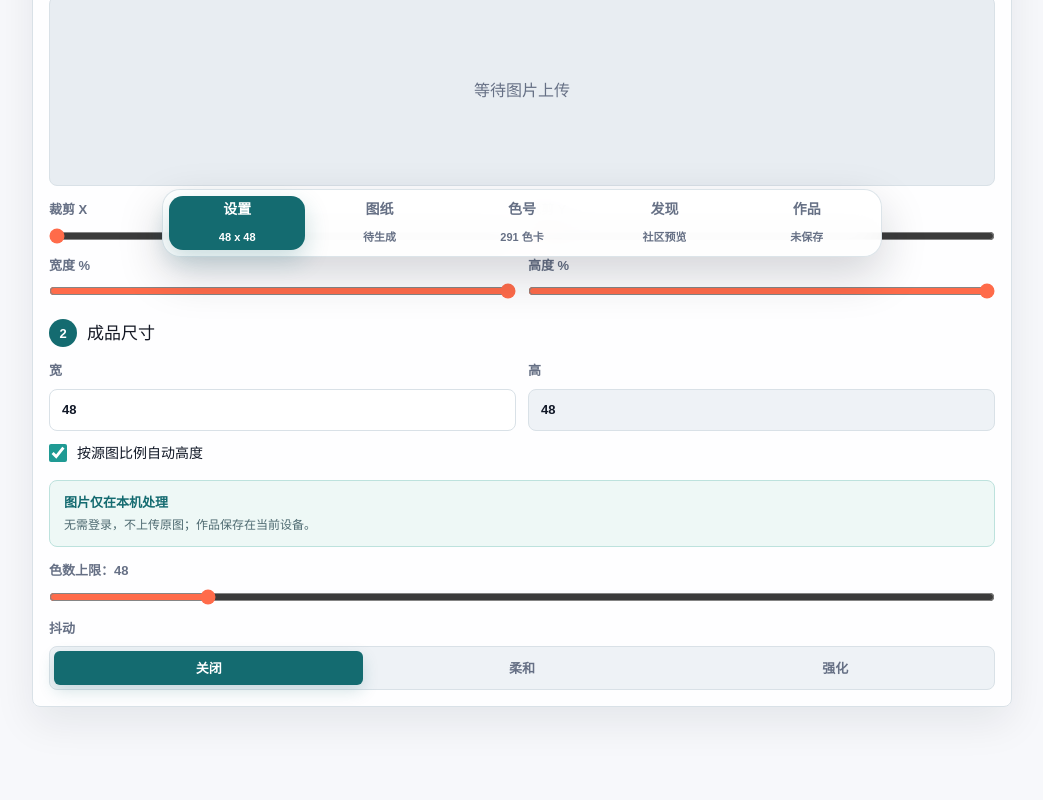
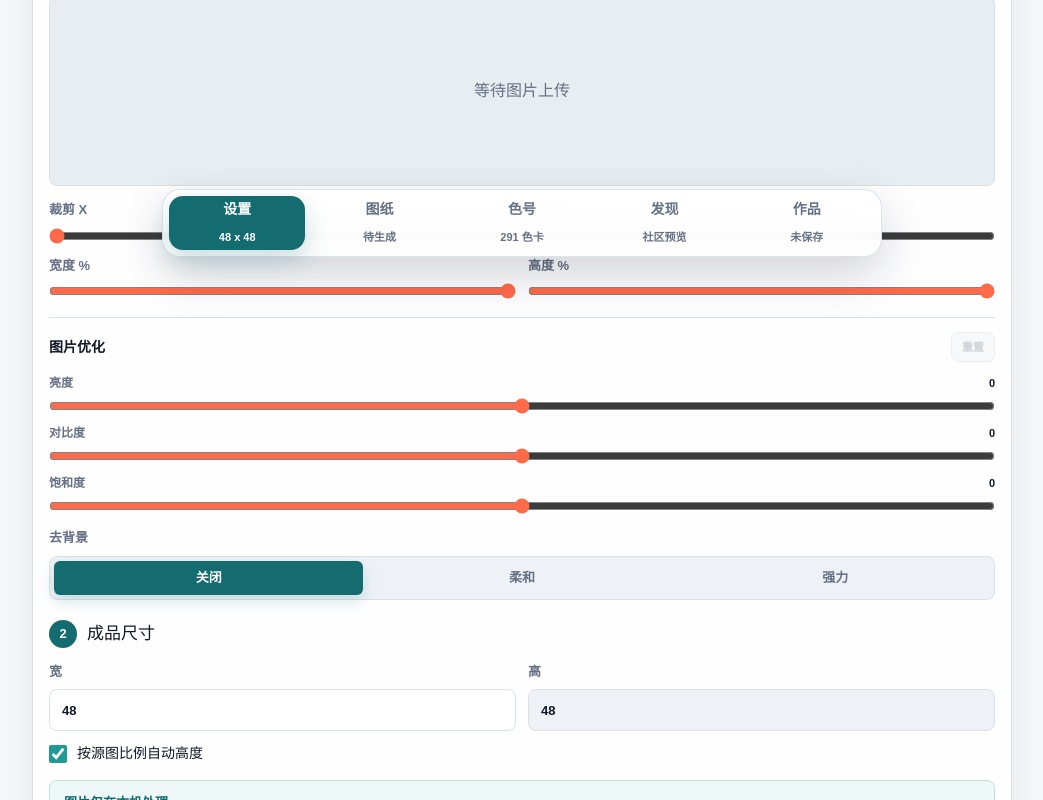
Before and after one commit to moirakk/bead-pattern-studio, a Next.js app: page / in a window 1280 px wide. Shown: the part 531-1331 px from the top of the page, without its empty margins (118-1161 px from the left). Built offline with nearby package versions, Linux system fonts and the light colour scheme.

Commit message:
Add image preprocessing controls

```diff
--- a/app/BeadPatternApp.tsx
+++ b/app/BeadPatternApp.tsx
@@ -28,11 +28,13 @@ import {
 } from "@/lib/projects/library";
 import {
   buildPattern,
+  adjustImagePixels,
   canRedoPattern,
   canUndoPattern,
   colorDistance,
   commitPattern,
   createPatternHistory,
+  DEFAULT_IMAGE_ADJUSTMENTS,
   hexToRgb,
   makeMard221Palette,
   makeMard291Palette,
@@ -46,6 +48,7 @@ import {
   undoPattern,
   type BeadColor,
   type DitherMode,
+  type ImageAdjustments,
   type Pattern,
   type PatternHistory,
   type RGB,
@@ -199,6 +202,7 @@ export function BeadPatternApp() {
   const [colorLimit, setColorLimit] = useState(48);
   const [ditherMode, setDitherMode] = useState<DitherMode>("none");
   const [crop, setCrop] = useState<Crop>({ x: 0, y: 0, width: 100, height: 100 });
+  const [imageAdjustments, setImageAdjustments] = useState<ImageAdjustments>(DEFAULT_IMAGE_ADJUSTMENTS);
   const [patternHistory, setPatternHistory] = useState<PatternHistory>(() => createPatternHistory(null));
   const [selectedCode, setSelectedCode] = useState("H7");
   const [activeCell, setActiveCell] = useState<number | null>(null);
@@ -325,7 +329,8 @@ export function BeadPatternApp() {
           b: Math.round(data[index + 2] * alpha + 251 * (1 - alpha)),
         });
       }
-      const nextPattern = buildPattern(pixels, gridWidth, gridHeight, palette, colorLimit, { ditherMode });
+      const adjustedPixels = adjustImagePixels(pixels, gridWidth, gridHeight, imageAdjustments);
+      const nextPattern = buildPattern(adjustedPixels, gridWidth, gridHeight, palette, colorLimit, { ditherMode });
       setPatternHistory((current) => resetPatternHistory(current, nextPattern));
       setActiveCell(null);
       setSelection(null);
@@ -334,7 +339,7 @@ export function BeadPatternApp() {
       setStatus(`已生成 ${gridWidth} x ${gridHeight}，共 ${gridWidth * gridHeight} 颗豆，${ditherLabel}。`);
     }, 120);
     return () => window.clearTimeout(timer);
-  }, [sourceImage, gridWidth, gridHeight, palette, colorLimit, ditherMode, crop, hasUsablePalette]);
+  }, [sourceImage, gridWidth, gridHeight, palette, colorLimit, ditherMode, crop, imageAdjustments, hasUsablePalette]);
 
   useEffect(() => {
     const canvas = sourcePreviewRef.current;
@@ -465,6 +470,10 @@ export function BeadPatternApp() {
     });
   }
 
+  function updateImageAdjustment<K extends keyof ImageAdjustments>(key: K, value: ImageAdjustments[K]) {
+    setImageAdjustments((current) => ({ ...current, [key]: value }));
+  }
+
   function handlePaletteUpload(event: ChangeEvent<HTMLInputElement>) {
     const file = event.target.files?.[0];
     if (!file) return;
@@ -551,6 +560,7 @@ export function BeadPatternApp() {
         gridHeight,
         colorLimit,
         ditherMode,
+        imageAdjustments,
         crop,
         selectedCode,
         paletteName,
@@ -585,6 +595,7 @@ export function BeadPatternApp() {
     setGridHeight(project.settings.gridHeight);
     setColorLimit(project.settings.colorLimit);
     setDitherMode(project.settings.ditherMode);
+    setImageAdjustments(project.settings.imageAdjustments ?? DEFAULT_IMAGE_ADJUSTMENTS);
     setCrop(project.settings.crop);
     setSelectedCode(projectHasUsablePalette ? project.settings.selectedCode : "H7");
     setPatternHistory((current) => resetPatternHistory(current, projectHasUsablePalette ? project.pattern : null));
@@ -1441,6 +1452,40 @@ export function BeadPatternApp() {
               高度 %
               <input type="range" min="10" max="100" value={crop.height} onChange={(event) => updateCrop("height", Number(event.target.value))} />
             </label>
+          </div>
+
+          <div className="image-adjustment-header">
+            <strong>图片优化</strong>
+            <button type="button" onClick={() => setImageAdjustments(DEFAULT_IMAGE_ADJUSTMENTS)} disabled={
+              imageAdjustments.brightness === 0 &&
+              imageAdjustments.contrast === 0 &&
+              imageAdjustments.saturation === 0 &&
+              imageAdjustments.backgroundRemoval === "none"
+            }>重置</button>
+          </div>
+          <div className="image-adjustment-grid">
+            <label>
+              <span>亮度</span><b>{imageAdjustments.brightness > 0 ? "+" : ""}{imageAdjustments.brightness}</b>
+              <input type="range" min="-40" max="40" value={imageAdjustments.brightness} onChange={(event) => updateImageAdjustment("brightness", Number(event.target.value))} />
+            </label>
+            <label>
+              <span>对比度</span><b>{imageAdjustments.contrast > 0 ? "+" : ""}{imageAdjustments.contrast}</b>
+              <input type="range" min="-40" max="40" value={imageAdjustments.contrast} onChange={(event) => updateImageAdjustment("contrast", Number(event.target.value))} />
+            </label>
+            <label>
+              <span>饱和度</span><b>{imageAdjustments.saturation > 0 ? "+" : ""}{imageAdjustments.saturation}</b>
+              <input type="range" min="-60" max="60" value={imageAdjustments.saturation} onChange={(event) => updateImageAdjustment("saturation", Number(event.target.value))} />
+            </label>
+          </div>
+          <div className="mode-field image-background-mode">
+            <span>去背景</span>
+            <div className="mode-toggle" role="group" aria-label="去背景强度">
+              {([[
+                "none", "关闭",
+              ], ["soft", "柔和"], ["strong", "强力"]] as [ImageAdjustments["backgroundRemoval"], string][]).map(([mode, label]) => (
+                <button key={mode} type="button" className={imageAdjustments.backgroundRemoval === mode ? "active" : ""} aria-pressed={imageAdjustments.backgroundRemoval === mode} onClick={() => updateImageAdjustment("backgroundRemoval", mode)}>{label}</button>
+              ))}
+            </div>
           </div>
 
           <div className="panel-title compact">
--- a/app/globals.css
+++ b/app/globals.css
@@ -294,6 +294,68 @@ button:disabled {
 input[type="range"] {
   width: 100%;
   accent-color: var(--coral);
+}
+
+.image-adjustment-header {
+  display: flex;
+  gap: 12px;
+  align-items: center;
+  justify-content: space-between;
+  margin-top: 18px;
+  padding-top: 14px;
+  border-top: 1px solid var(--line);
+}
+
+.image-adjustment-header strong {
+  color: var(--ink);
+  font-size: 14px;
+}
+
+.image-adjustment-header button {
+  min-height: 30px;
+  padding: 0 10px;
+  color: var(--teal-dark);
+  background: #fff;
+  border: 1px solid var(--line);
+  border-radius: 7px;
+  font-size: 11px;
+  font-weight: 800;
+}
+
+.image-adjustment-header button:disabled {
+  color: #9aa6ad;
+  background: #f1f4f5;
+}
+
+.image-adjustment-grid {
+  display: grid;
+  gap: 10px;
+  margin-top: 12px;
+}
+
+.image-adjustment-grid label {
+  display: grid;
+  grid-template-columns: minmax(0, 1fr) auto;
+  gap: 6px 10px;
+  align-items: center;
+  color: var(--muted);
+  font-size: 12px;
+  font-weight: 700;
+}
+
+.image-adjustment-grid b {
+  min-width: 28px;
+  color: var(--ink);
+  font-size: 11px;
+  text-align: right;
+}
+
+.image-adjustment-grid input {
+  grid-column: 1 / -1;
+}
+
+.image-background-mode {
+  margin-top: 12px;
 }
 
 .number-row {
--- a/lib/pattern/index.ts
+++ b/lib/pattern/index.ts
@@ -2,4 +2,5 @@ export * from "./color";
 export * from "./history";
 export * from "./palette";
 export * from "./pattern";
+export * from "./preprocess";
 export type * from "./types";
--- /dev/null
+++ b/lib/pattern/preprocess.ts
@@ -0,0 +1,112 @@
+import { colorDistance, rgbToLab } from "./color";
+import type { RGB } from "./types";
+
+export type BackgroundRemovalMode = "none" | "soft" | "strong";
+
+export type ImageAdjustments = {
+  brightness: number;
+  contrast: number;
+  saturation: number;
+  backgroundRemoval: BackgroundRemovalMode;
+};
+
+export const DEFAULT_IMAGE_ADJUSTMENTS: ImageAdjustments = {
+  brightness: 0,
+  contrast: 0,
+  saturation: 0,
+  backgroundRemoval: "none",
+};
+
+const PAPER_BACKGROUND: RGB = { r: 247, g: 248, b: 251 };
+
+export function adjustImagePixels(
+  pixels: RGB[],
+  width: number,
+  height: number,
+  adjustments: ImageAdjustments,
+): RGB[] {
+  if (pixels.length !== width * height) {
+    throw new Error(`Expected ${width * height} image pixels, received ${pixels.length}.`);
+  }
+
+  const brightness = clamp(adjustments.brightness, -40, 40) * 2.2;
+  const contrastInput = clamp(adjustments.contrast, -40, 40) * 2;
+  const contrastFactor = (259 * (contrastInput + 255)) / (255 * (259 - contrastInput));
+  const saturationFactor = 1 + clamp(adjustments.saturation, -60, 60) / 100;
+  const backgroundLab = adjustments.backgroundRemoval === "none" ? null : rgbToLab(averageCornerColor(pixels, width, height));
+  const backgroundThreshold = adjustments.backgroundRemoval === "strong" ? 23 : 12;
+  const feather = adjustments.backgroundRemoval === "strong" ? 11 : 7;
+
+  return pixels.map((pixel) => {
+    if (backgroundLab) {
+      const distance = colorDistance(rgbToLab(pixel), backgroundLab);
+      if (distance <= backgroundThreshold) return { ...PAPER_BACKGROUND };
+      if (distance < backgroundThreshold + feather) {
+        const keep = (distance - backgroundThreshold) / feather;
+        return adjustPixel(blend(PAPER_BACKGROUND, pixel, keep), brightness, contrastFactor, saturationFactor);
+      }
+    }
+    return adjustPixel(pixel, brightness, contrastFactor, saturationFactor);
+  });
+}
+
+function adjustPixel(pixel: RGB, brightness: number, contrastFactor: number, saturationFactor: number): RGB {
+  const brightened = {
+    r: pixel.r + brightness,
+    g: pixel.g + brightness,
+    b: pixel.b + brightness,
+  };
+  const contrasted = {
+    r: contrastFactor * (brightened.r - 128) + 128,
+    g: contrastFactor * (brightened.g - 128) + 128,
+    b: contrastFactor * (brightened.b - 128) + 128,
+  };
+  const luma = contrasted.r * 0.2126 + contrasted.g * 0.7152 + contrasted.b * 0.0722;
+  return {
+    r: clampChannel(luma + (contrasted.r - luma) * saturationFactor),
+    g: clampChannel(luma + (contrasted.g - luma) * saturationFactor),
+    b: clampChannel(luma + (contrasted.b - luma) * saturationFactor),
+  };
+}
+
+function averageCornerColor(pixels: RGB[], width: number, height: number): RGB {
+  const sampleWidth = Math.max(1, Math.min(3, width));
+  const sampleHeight = Math.max(1, Math.min(3, height));
+  const samples: RGB[] = [];
+  const starts = [
+    [0, 0],
+    [Math.max(0, width - sampleWidth), 0],
+    [0, Math.max(0, height - sampleHeight)],
+    [Math.max(0, width - sampleWidth), Math.max(0, height - sampleHeight)],
+  ];
+  starts.forEach(([startX, startY]) => {
+    for (let y = 0; y < sampleHeight; y += 1) {
+      for (let x = 0; x < sampleWidth; x += 1) {
+        const pixel = pixels[(startY + y) * width + startX + x];
+        if (pixel) samples.push(pixel);
+      }
+    }
+  });
+  const total = samples.reduce((sum, pixel) => ({ r: sum.r + pixel.r, g: sum.g + pixel.g, b: sum.b + pixel.b }), { r: 0, g: 0, b: 0 });
+  return {
+    r: total.r / samples.length,
+    g: total.g / samples.length,
+    b: total.b / samples.length,
+  };
+}
+
+function blend(from: RGB, to: RGB, amount: number): RGB {
+  return {
+    r: from.r + (to.r - from.r) * amount,
+    g: from.g + (to.g - from.g) * amount,
+    b: from.b + (to.b - from.b) * amount,
+  };
+}
+
+function clampChannel(value: number) {
+  return Math.round(clamp(value, 0, 255));
+}
+
+function clamp(value: number, min: number, max: number) {
+  return Math.max(min, Math.min(max, value));
+}
```
Also changed, not shown: lib/projects/backup.ts (+13 -1 lines), 3 other files (tests, documents, lock files or other folders).
